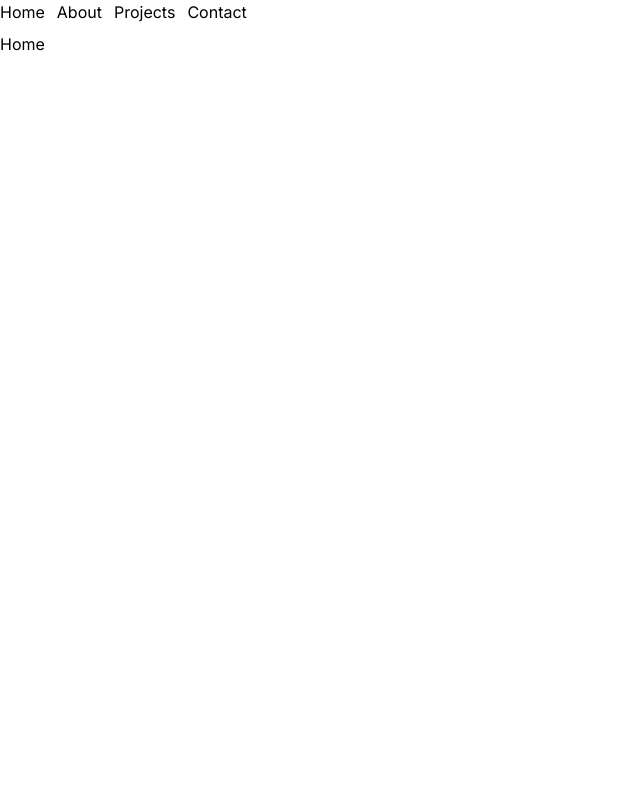
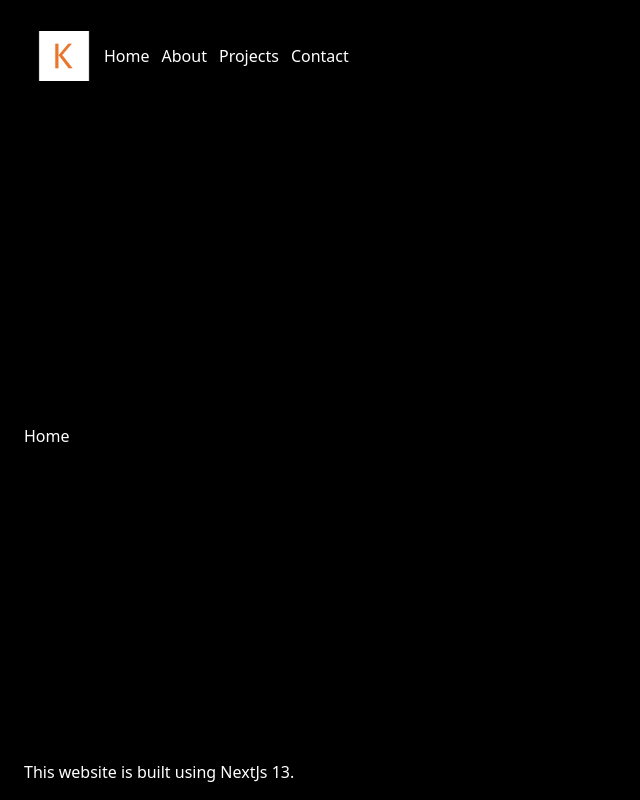
Before and after one commit to kaanyola/next-portfolio, a Next.js app: page / in a window 1280 px wide. Shown: the whole page, without its empty margins (0-640 px from the left). Built offline with nearby package versions, Linux system fonts and the light colour scheme.

Commit message:
main style changes

```diff
--- a/src/app/layout.tsx
+++ b/src/app/layout.tsx
@@ -1,7 +1,9 @@
+import Navbar from "@/components/Navbar";
 import "./globals.css";
 import type { Metadata } from "next";
 import { Inter } from "next/font/google";
 import Link from "next/link";
+import Footer from "@/components/Footer";
 
 const inter = Inter({ subsets: ["latin"] });
 
@@ -17,26 +19,12 @@ export default function RootLayout({
 }) {
   return (
     <html lang="en">
-      <body className={inter.className}>
-        <div>
-          <nav>
-            <ul className="flex space-x-3">
-              <li>
-                <Link href="/">Home</Link>
-              </li>
-              <li>
-                <Link href="/about">About</Link>
-              </li>
-              <li>
-                <Link href="/projects">Projects</Link>
-              </li>
-              <li>
-                <Link href="/contact">Contact</Link>
-              </li>
-            </ul>
-          </nav>
+      <body className="bg-black">
+        <div className="max-w-screen-xl m-auto px-6 flex flex-col justify-between h-screen text-white">
+          <Navbar />
+          {children}
+          <Footer />
         </div>
-        {children}
       </body>
     </html>
   );
--- a/src/app/page.tsx
+++ b/src/app/page.tsx
@@ -1,5 +1,5 @@
 import React from "react";
 
 export default function Home() {
-  return <div className="mt-2">Home</div>;
+  return <div>Home</div>;
 }
```
